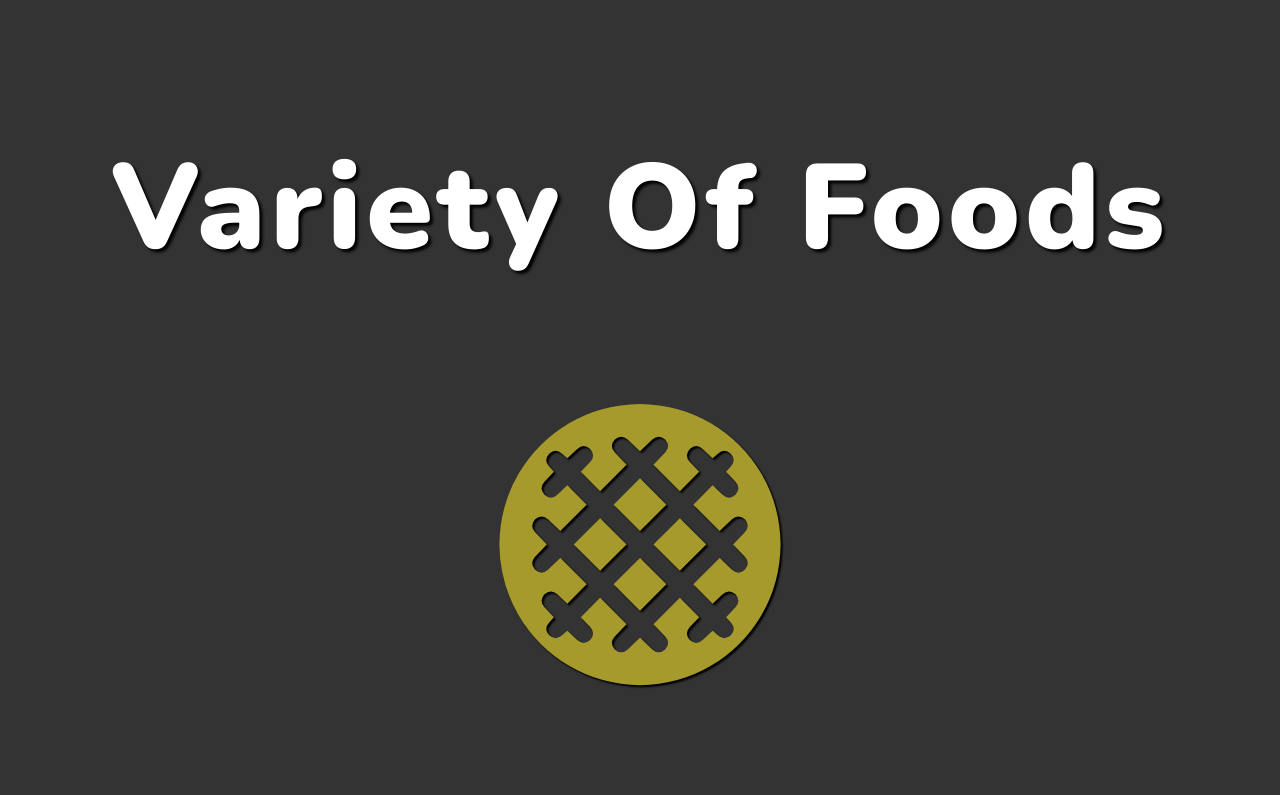
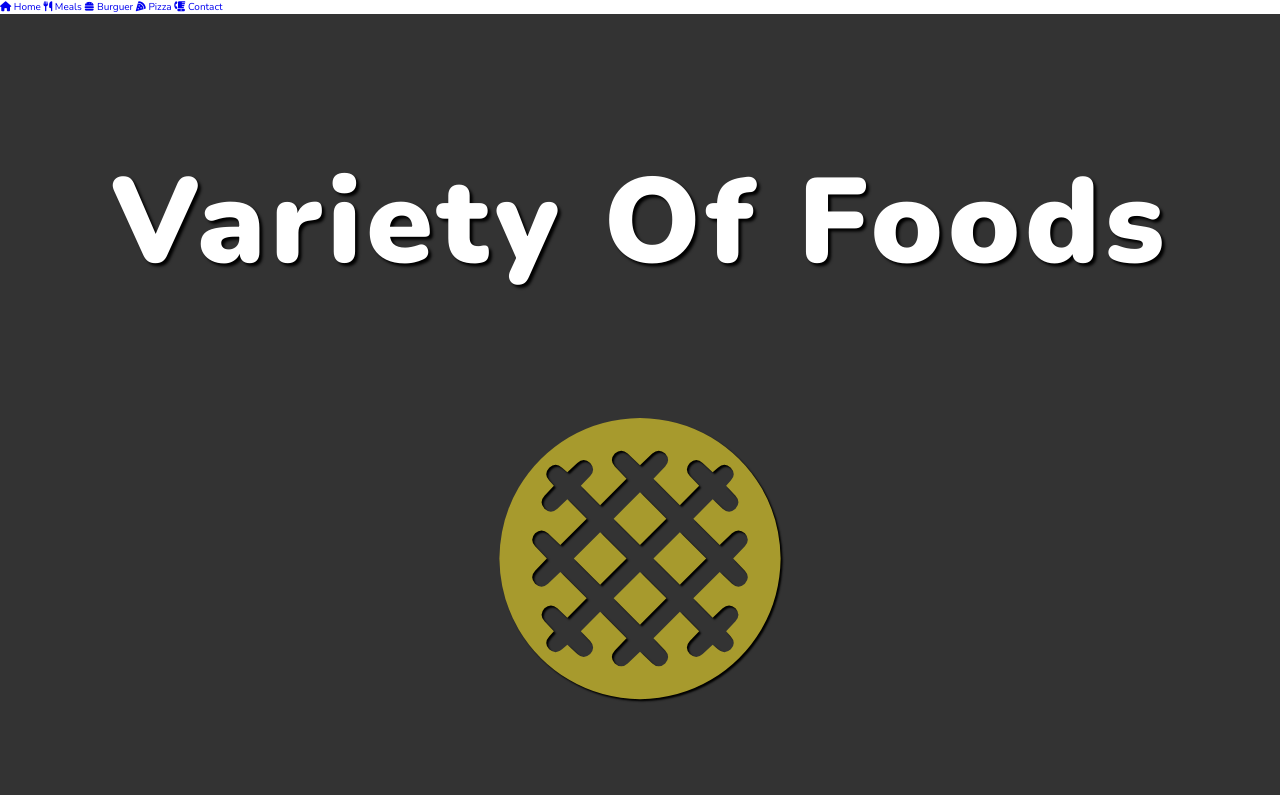
Before and after one commit to NascimentoTalesDev/variety-of-foods, a plain HTML site: page assets/index.html in a window 1280 px wide. Shown: the top 795 px of the page. Drawn offline with nearby package versions, Linux system fonts and the light colour scheme.

Commit message:
Finalizando

```diff
--- a/assets/index.html
+++ b/assets/index.html
@@ -14,6 +14,28 @@
     <title>Variety of Foods</title>
 </head>
 <body>
+    <nav class="navbar">
+        <a href="#" class="navbar-link">
+            <i class="fas fa-home"></i>
+            <span>Home</span>
+        </a>
+        <a href="#" class="navbar-link">
+            <i class="fas fa-utensils"></i>
+            <span>Meals</span>
+        </a>
+        <a href="#" class="navbar-link">
+            <i class="fas fa-hamburger"></i>
+            <span>Burguer</span>
+        </a>
+        <a href="#" class="navbar-link">
+            <i class="fas fa-pizza-slice"></i>
+            <span>Pizza</span>
+        </a>
+        <a href="#" class="navbar-link">
+            <i class="fas fa-blender-phone"></i>
+            <span>Contact</span>
+        </a>
+    </nav>
     <div class="container">
         <!-- Section 1 -->
         <section class="section-1">
```
